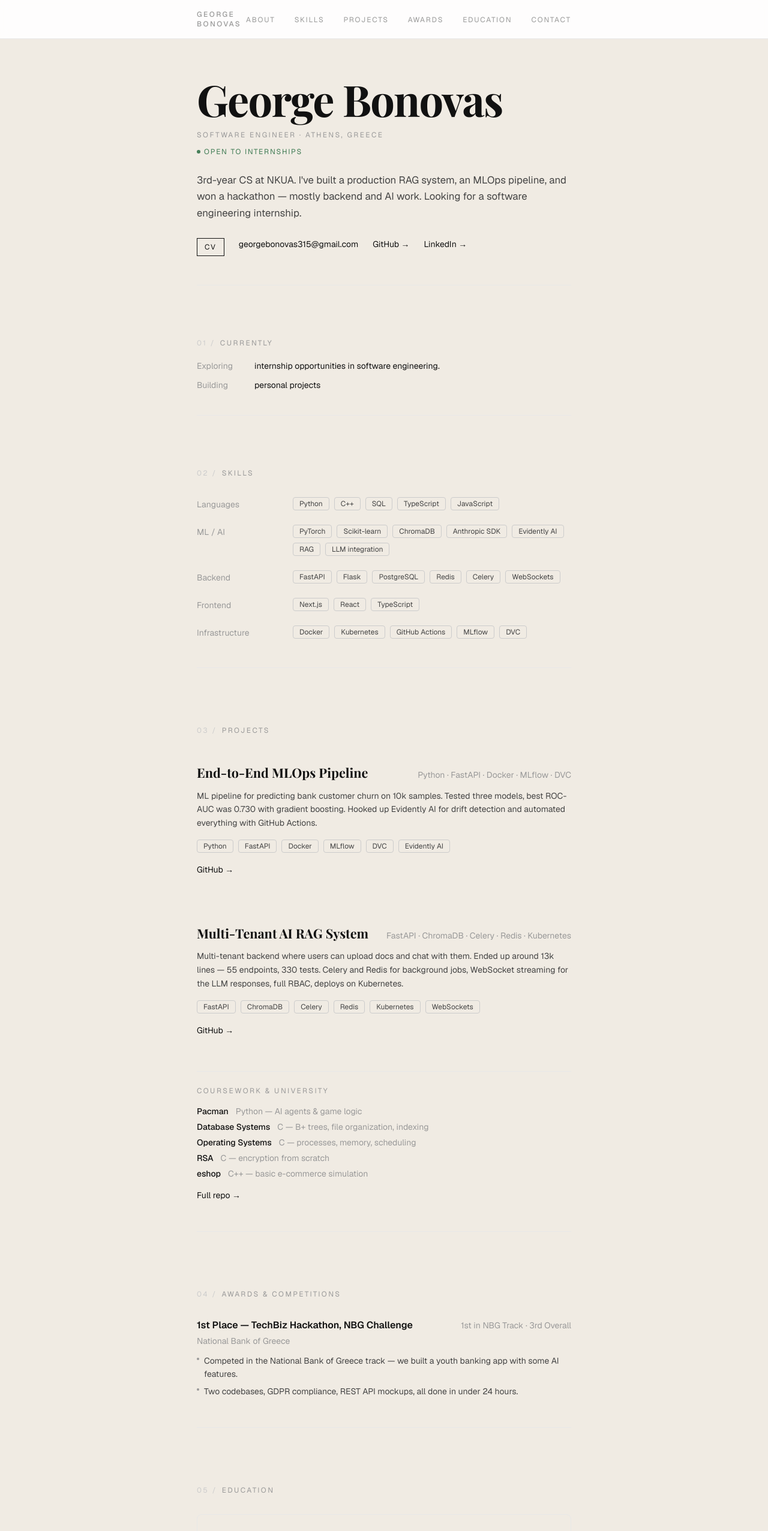
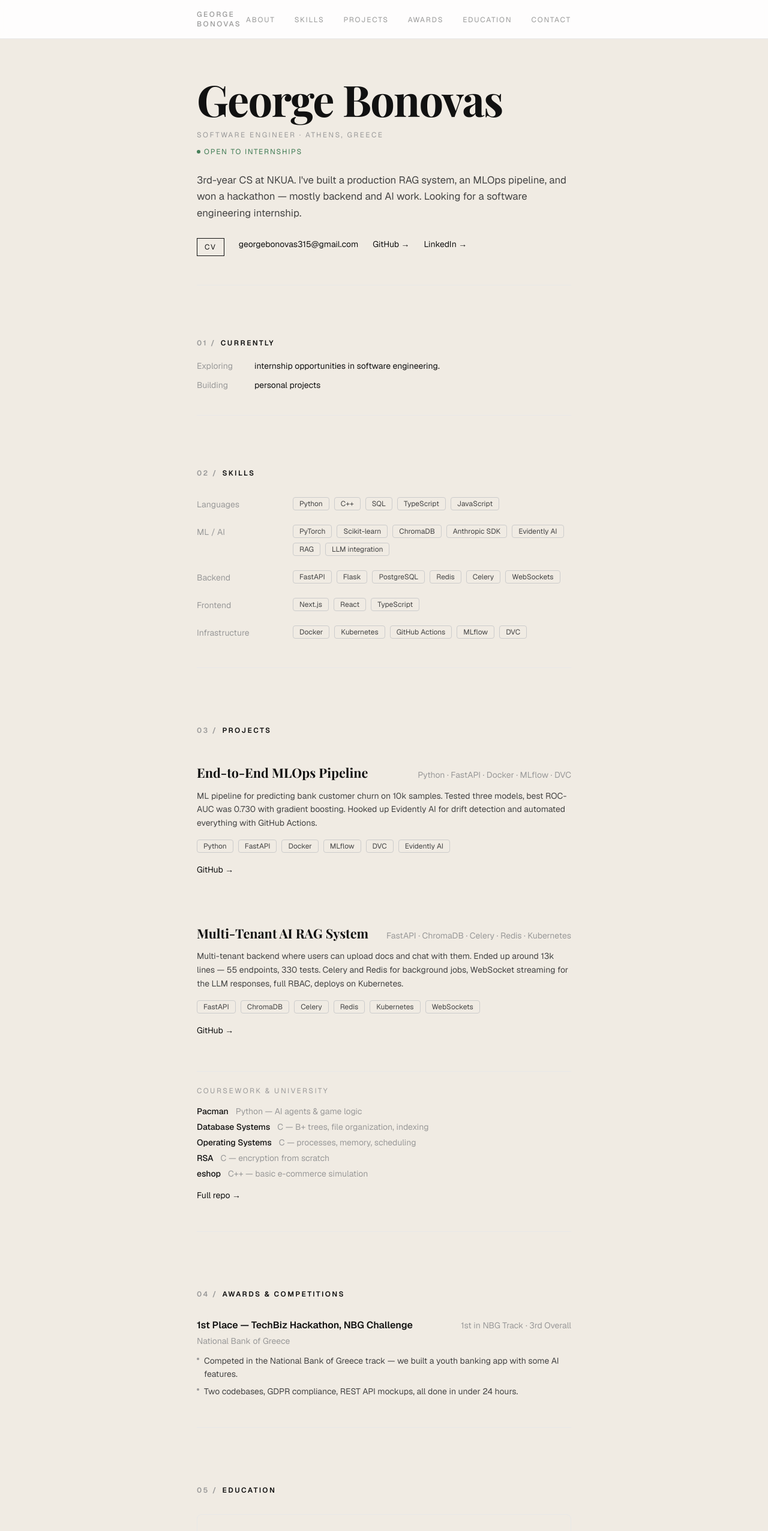
Before and after one commit to georgebon5/personal-website, a Next.js app: page /personal-website/ in a window 1280 px wide. Shown: the top 2553 px of the page at 60% size. Built offline with nearby package versions, Linux system fonts and the light colour scheme.

Commit message:
style: make section titles bolder and darker

```diff
--- a/app/components/Awards.tsx
+++ b/app/components/Awards.tsx
@@ -1,7 +1,7 @@
 export default function Awards() {
   return (
     <section id="awards" className="max-w-2xl mx-auto px-6 py-12">
-      <p className="text-xs tracking-[0.2em] text-[#999999] uppercase mb-8"><span className="text-[#cccccc] mr-2">04 /</span>Awards &amp; Competitions</p>
+      <p className="text-xs tracking-[0.2em] text-[#111111] font-semibold uppercase mb-8"><span className="text-[#999999] mr-2">04 /</span>Awards &amp; Competitions</p>
 
       <div>
         <div className="flex flex-col sm:flex-row sm:items-baseline sm:justify-between gap-1">
--- a/app/components/Contact.tsx
+++ b/app/components/Contact.tsx
@@ -1,7 +1,7 @@
 export default function Contact() {
   return (
     <section id="contact" className="max-w-2xl mx-auto px-6 py-12 pb-20">
-      <p className="text-xs tracking-[0.2em] text-[#999999] uppercase mb-8"><span className="text-[#cccccc] mr-2">06 /</span>Contact</p>
+      <p className="text-xs tracking-[0.2em] text-[#111111] font-semibold uppercase mb-8"><span className="text-[#999999] mr-2">06 /</span>Contact</p>
 
       <p className="text-[1.05rem] leading-relaxed text-[#444444] mb-6">
         I&apos;m currently open to intern and junior roles in AI engineering or
--- a/app/components/Currently.tsx
+++ b/app/components/Currently.tsx
@@ -1,7 +1,7 @@
 export default function Currently() {
   return (
     <section className="max-w-2xl mx-auto px-6 py-10">
-      <p className="text-xs tracking-[0.2em] text-[#999999] uppercase mb-5"><span className="text-[#cccccc] mr-2">01 /</span>Currently</p>
+      <p className="text-xs tracking-[0.2em] text-[#111111] font-semibold uppercase mb-5"><span className="text-[#999999] mr-2">01 /</span>Currently</p>
 
       <div className="space-y-3">
         {[
--- a/app/components/Education.tsx
+++ b/app/components/Education.tsx
@@ -1,7 +1,7 @@
 export default function Education() {
   return (
     <section id="education" className="max-w-2xl mx-auto px-6 py-12">
-      <p className="text-xs tracking-[0.2em] text-[#999999] uppercase mb-8"><span className="text-[#cccccc] mr-2">05 /</span>Education</p>
+      <p className="text-xs tracking-[0.2em] text-[#111111] font-semibold uppercase mb-8"><span className="text-[#999999] mr-2">05 /</span>Education</p>
 
       <div className="border border-[#e8e8e8] rounded-lg p-6 mb-6">
         <div className="flex flex-col sm:flex-row sm:items-baseline sm:justify-between gap-1">
--- a/app/components/Projects.tsx
+++ b/app/components/Projects.tsx
@@ -20,7 +20,7 @@ const projects = [
 export default function Projects() {
   return (
     <section id="projects" className="max-w-2xl mx-auto px-6 py-12">
-      <p className="text-xs tracking-[0.2em] text-[#999999] uppercase mb-8"><span className="text-[#cccccc] mr-2">03 /</span>Projects</p>
+      <p className="text-xs tracking-[0.2em] text-[#111111] font-semibold uppercase mb-8"><span className="text-[#999999] mr-2">03 /</span>Projects</p>
 
       <div className="space-y-12">
         {projects.map((project) => (
--- a/app/components/Skills.tsx
+++ b/app/components/Skills.tsx
@@ -9,7 +9,7 @@ const skillGroups = [
 export default function Skills() {
   return (
     <section id="skills" className="max-w-2xl mx-auto px-6 py-12">
-      <p className="text-xs tracking-[0.2em] text-[#999999] uppercase mb-8"><span className="text-[#cccccc] mr-2">02 /</span>Skills</p>
+      <p className="text-xs tracking-[0.2em] text-[#111111] font-semibold uppercase mb-8"><span className="text-[#999999] mr-2">02 /</span>Skills</p>
 
       <div className="space-y-6">
         {skillGroups.map((group) => (
```
